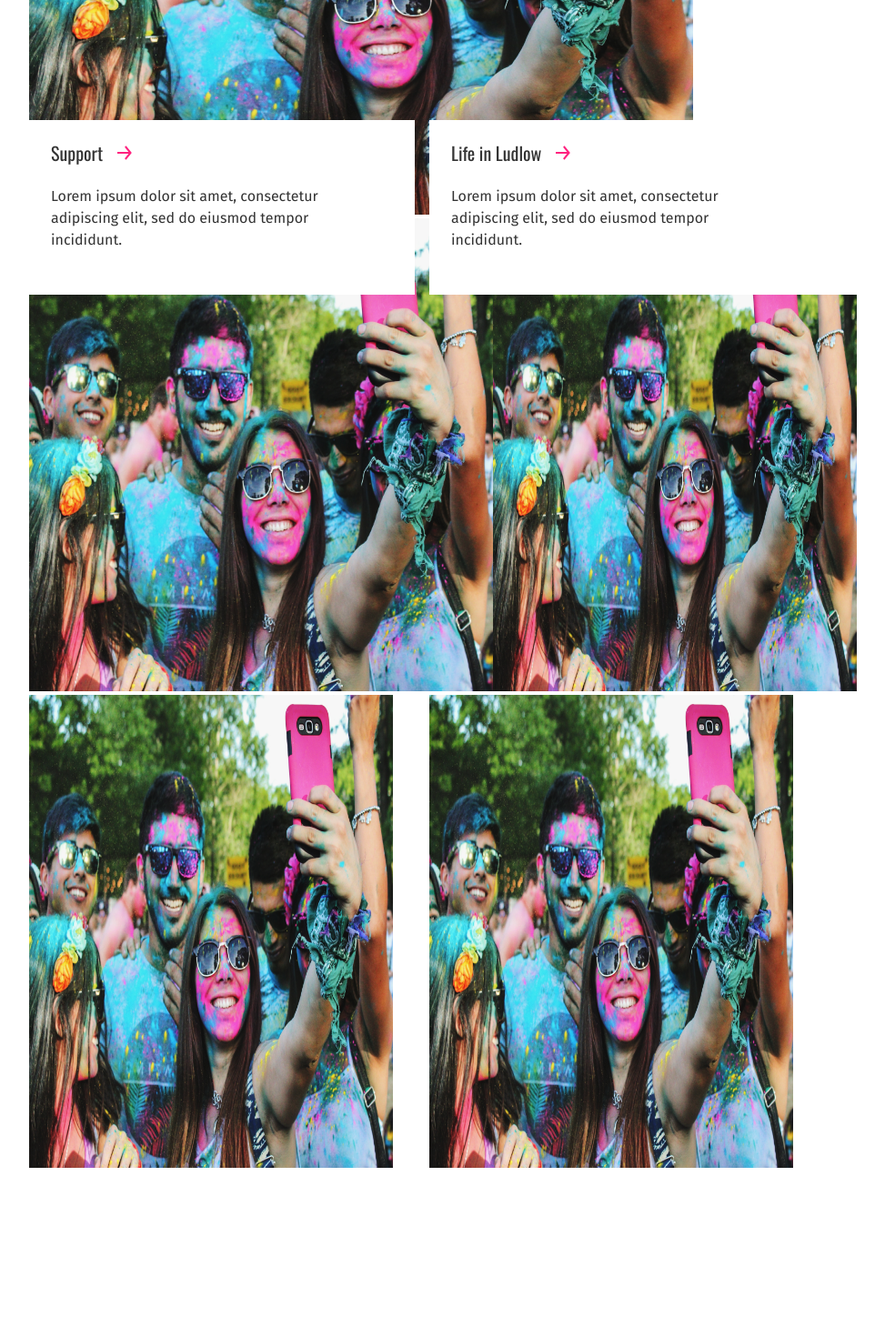
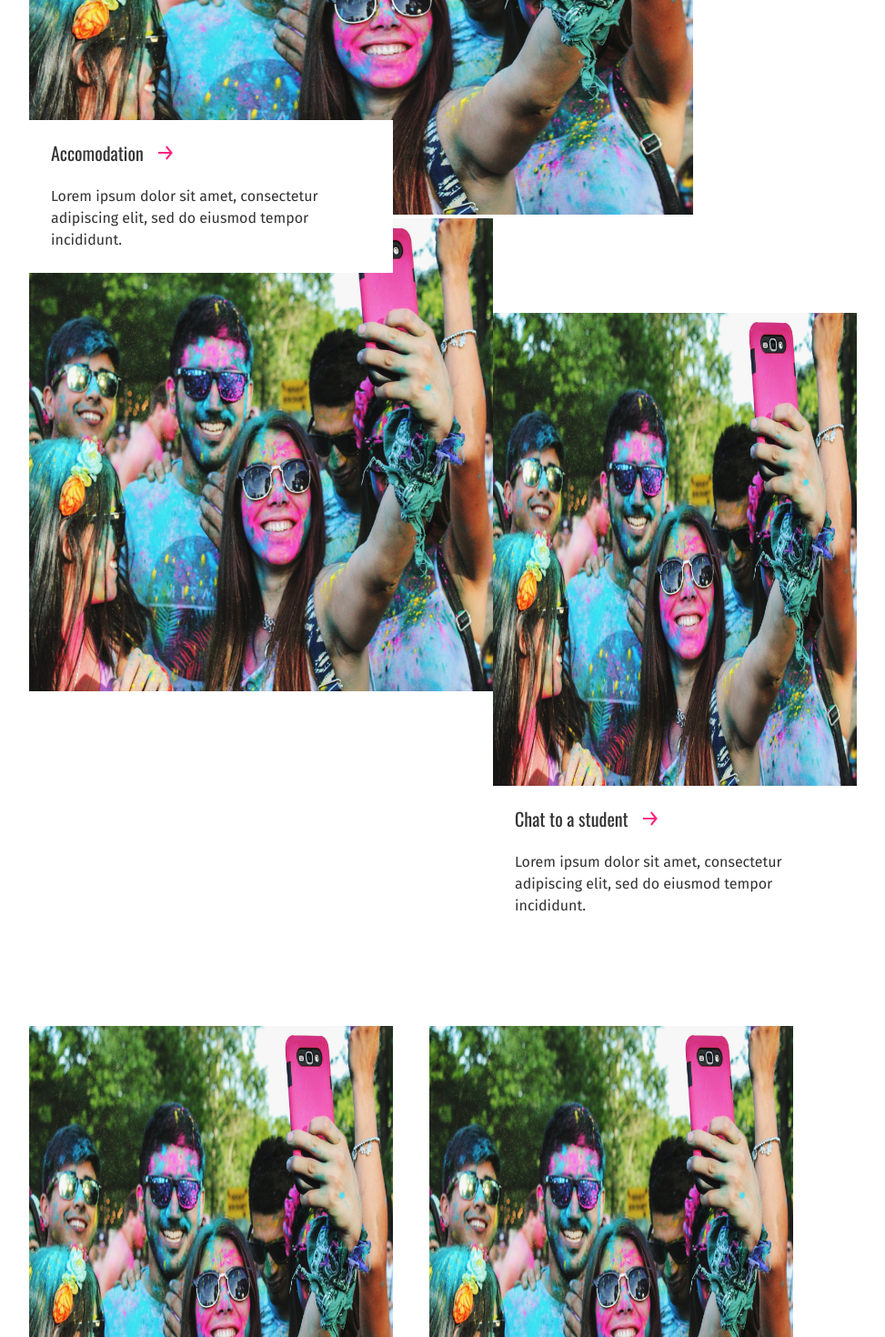
Before and after one commit to SPARKY892/zengenti, a React (Create React App) app: page / in a window 1280 px wide. Shown: the part 1000-2470 px from the top of the page at 91% size, without its empty margins (48-1021 px from the left). Before the commit the page ends 2288 px from the top, so only its background shows below. Built offline with nearby package versions, Linux system fonts and the light colour scheme.

Commit message:
Updated layout

```diff
--- a/src/components/Cards.js
+++ b/src/components/Cards.js
@@ -33,7 +33,7 @@ const Cards = () => {
                 </div>
                 <div className="card3-container">
                     <CardImage3 className="card3-image"/>
-                    <div className="card-overlay">
+                    <div className="card-detail">
                         <div className="card-sub-container">
                             <h5 className="card-header">Chat to a student</h5>
                             <ArrowIcon />
@@ -43,7 +43,7 @@ const Cards = () => {
                 </div>
                 <div className="card4-container">
                     <CardImage4 className="card4-image"/>
-                    <div className="card-overlay">
+                    <div className="card-detail">
                         <div className="card-sub-container">
                             <h5 className="card-header">Support</h5>
                             <ArrowIcon />
@@ -53,7 +53,7 @@ const Cards = () => {
                 </div>
                 <div className="card5-container">
                     <CardImage5 className="card5-image"/>
-                    <div className="card-overlay">
+                    <div className="card-detail">
                         <div className="card-sub-container">
                             <h5 className="card-header">Life in Ludlow</h5>
                             <ArrowIcon />
--- a/src/components/Cards.scss
+++ b/src/components/Cards.scss
@@ -11,14 +11,14 @@
     display: flex;
     flex-direction: column;
     align-items: start;
-    padding-top: 24px;
-    padding-left: 24px;
     background-color: #FFF;
 }
 
 .card-sub-container {
     display: flex;
     align-items: center;
+    padding-top: 24px;
+    padding-left: 24px;
 }
 
 .card-header {
@@ -28,12 +28,13 @@
 .card-text {
     text-align: left;
     margin-top: 24px;
+    padding-left: 24px;
     font-style: normal;
     font-weight: normal;
     font-size: 16px;
     line-height: 24px;
     width: 352px;
-    height: 722px
+    height: 72px;
 }
 
 @media screen and (min-width: 800px) {
@@ -57,20 +58,26 @@
     }
 
     .card3-container {
+        display: flex;
+        flex-direction: column;
         width: 400px;
-        height: 510px;
+        margin-top: 104px;
         margin-right: 40px;
     }
 
     .card4-container {
+        display: flex;
+        flex-direction: column;
         width: 400px;
-        height: 510px;
+        margin-top: 104px;
         margin-right: 40px;
     }
 
     .card5-container {
+        display: flex;
+        flex-direction: column;
         width: 400px;
-        height: 510px;
+        margin-top: 104px;
     }
 
 }
```
